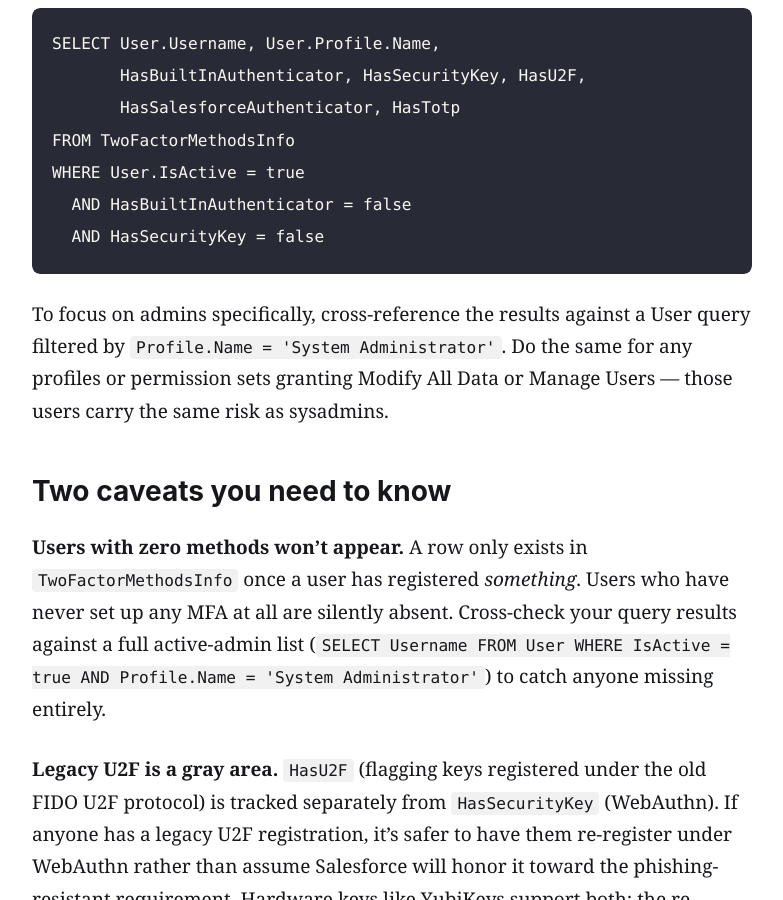
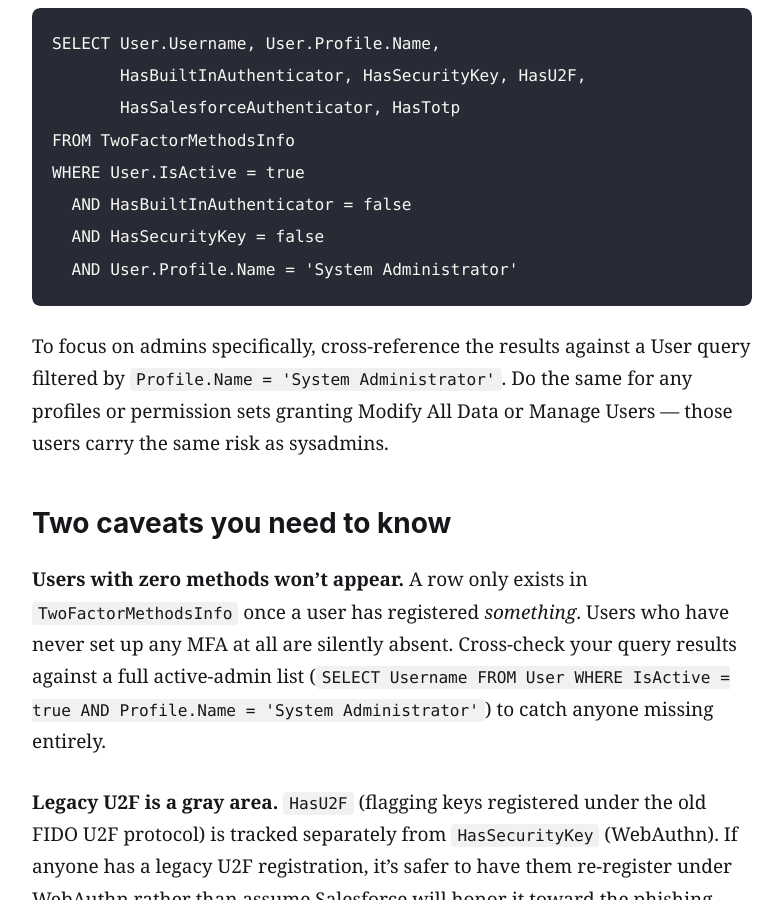
Before and after one commit to dnstommy/WaitingImpatiently, a Jekyll site: the page built from _posts/2026-06-12-are-your-admins-ready-for-phishing-resistant-mfa.md, in a window 1280 px wide and 900 px high, scrolled down 2723 px. Shown: the whole window, without its empty margins (248-1031 px from the left). Built offline with Jekyll 4.4.1, drawn with Linux system fonts in a browser that asks for light colours.

Commit message:
Add profile filter back to admin-specific SOQL query
Co-Authored-By: Claude Sonnet 4.6 <noreply@anthropic.com>

````diff
--- a/_posts/2026-06-12-are-your-admins-ready-for-phishing-resistant-mfa.md
+++ b/_posts/2026-06-12-are-your-admins-ready-for-phishing-resistant-mfa.md
@@ -69,6 +69,7 @@ FROM TwoFactorMethodsInfo
 WHERE User.IsActive = true
   AND HasBuiltInAuthenticator = false
   AND HasSecurityKey = false
+  AND User.Profile.Name = 'System Administrator'
 ```
 
 To focus on admins specifically, cross-reference the results against a User query filtered by `Profile.Name = 'System Administrator'`. Do the same for any profiles or permission sets granting Modify All Data or Manage Users — those users carry the same risk as sysadmins.
````
